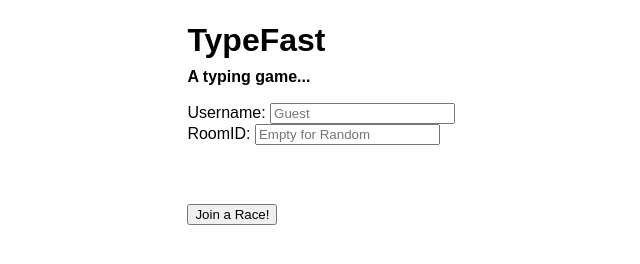
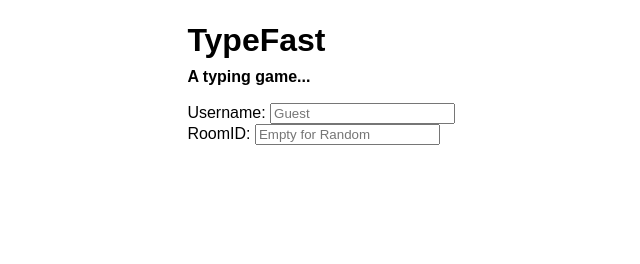
Before and after one commit to abstractultra/TypeFast, a website: page index.html in a window 1280 px wide. Shown: the whole page, without its empty margins (43-683 px from the left). Drawn offline with nearby package versions, Linux system fonts and the light colour scheme; no server answers.

Commit message:
Update index.html

```diff
--- a/index.html
+++ b/index.html
@@ -82,7 +82,7 @@ Min Players: <select id="minPlayers">
 <p id="textToType"></p>
 <textarea id="typingText" style="display: none"></textarea>
 </span>
-<button id="joinButton">Join a Race!</button>
+<button id="joinButton" style="display: none">Join a Race!</button>
 <script src="/socket.io/socket.io.js"></script>
 <script src="https://code.jquery.com/jquery-1.11.1.js"></script>
 <script>
```
